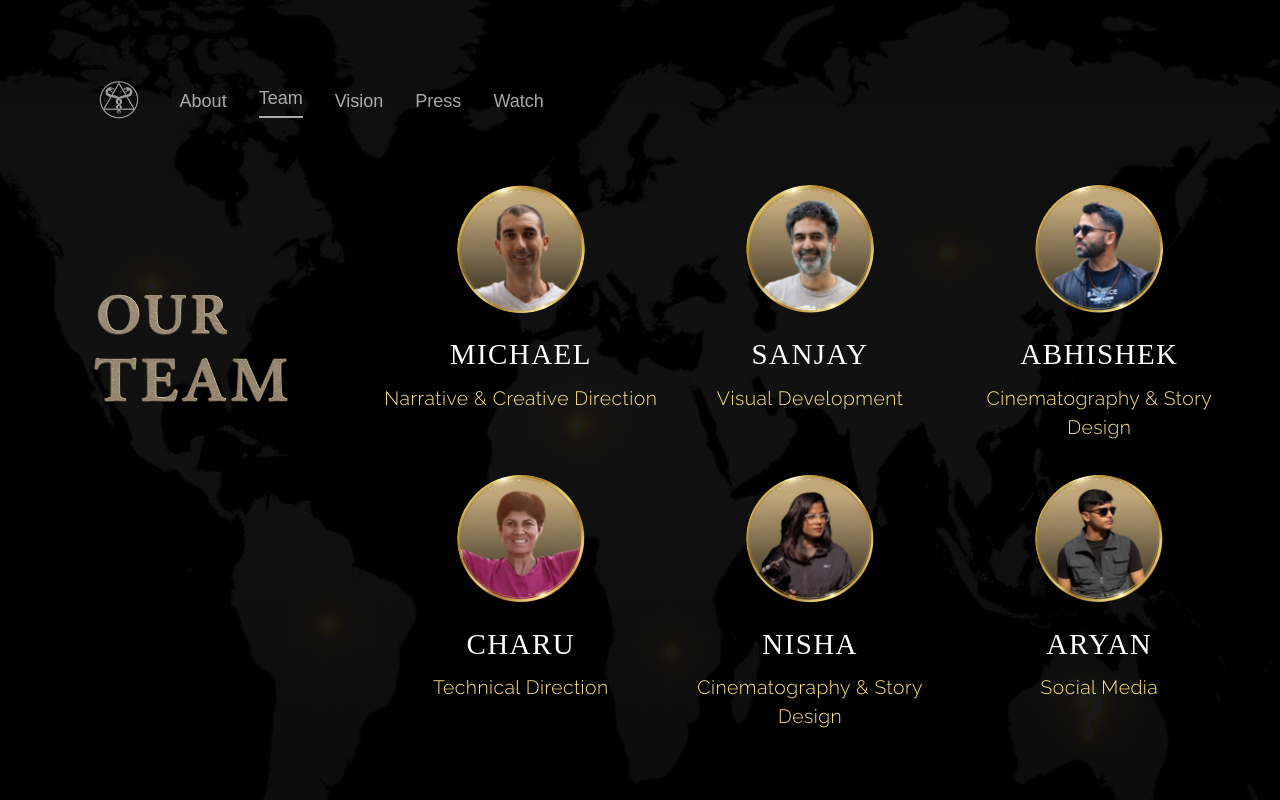
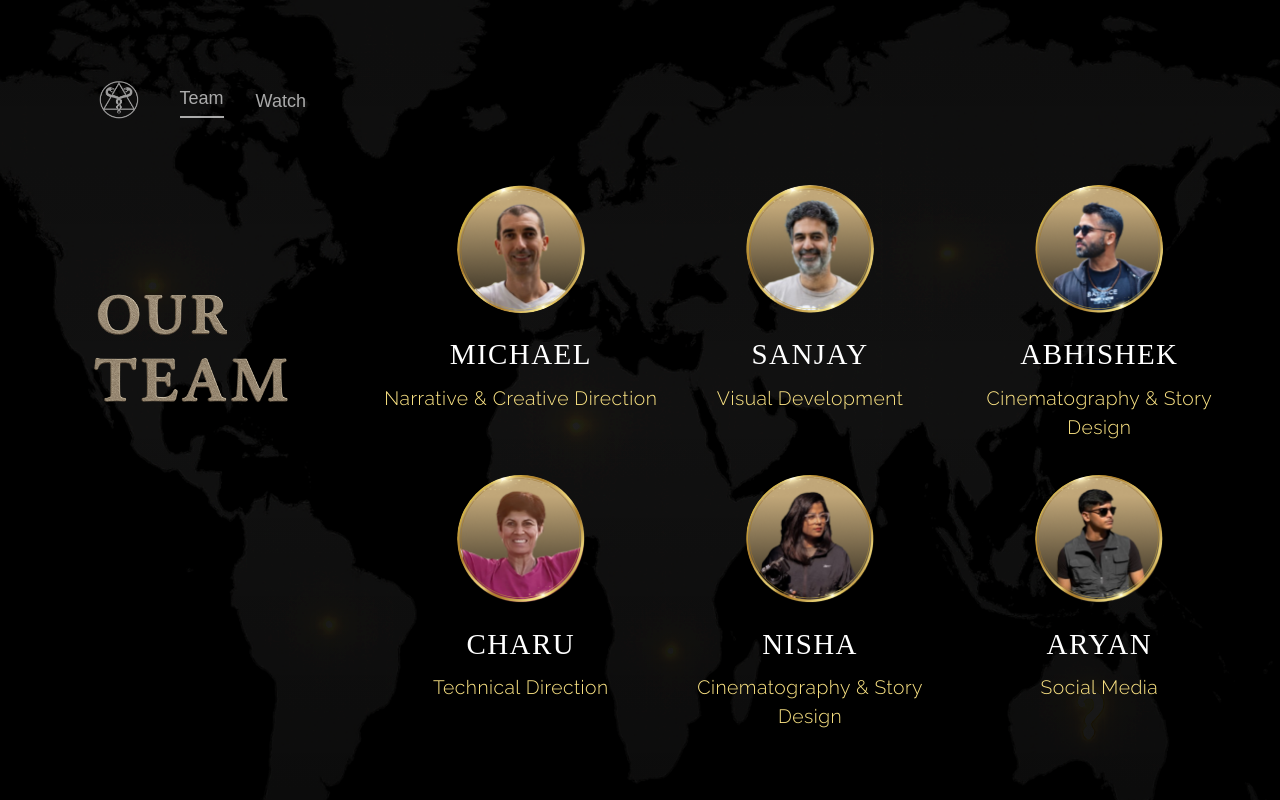
Before and after one commit to Ishitashukla1920/earth-explorer, a Next.js app: page /team in a window 1280 px wide. Built offline with nearby package versions, Linux system fonts and the light colour scheme; a web font is replaced by a local one.

Commit message:
new changes

```diff
--- a/src/components/Navbar.tsx
+++ b/src/components/Navbar.tsx
@@ -29,10 +29,7 @@ const Navbar = () => {
 
   const navLinks = [
     // { href: '/', label: 'Home', id: 'home' },
-    { href: '/about', label: 'About', id: 'about' },
     { href: '/team', label: 'Team', id: 'team' },
-    { href: '/vision', label: 'Vision', id: 'vision' },
-    { href: '/press', label: 'Press', id: 'press' },
     { href: '/watch', label: 'Watch', id: 'watch' },
   ];
 
--- a/src/pages/index.tsx
+++ b/src/pages/index.tsx
@@ -57,7 +57,7 @@ const HomePage = ({ currentPage, setCurrentPage, isMobile, menuOpen, setMenuOpen
   if (textAnimationCompleted) {
     const delay = setTimeout(() => {
       setShowVideo(true);
-    }, 2000); // Video delay AFTER text animation completes
+    }, 500); // Video delay AFTER text animation completes
     return () => clearTimeout(delay);
   }
 }, [textAnimationCompleted]);
```
